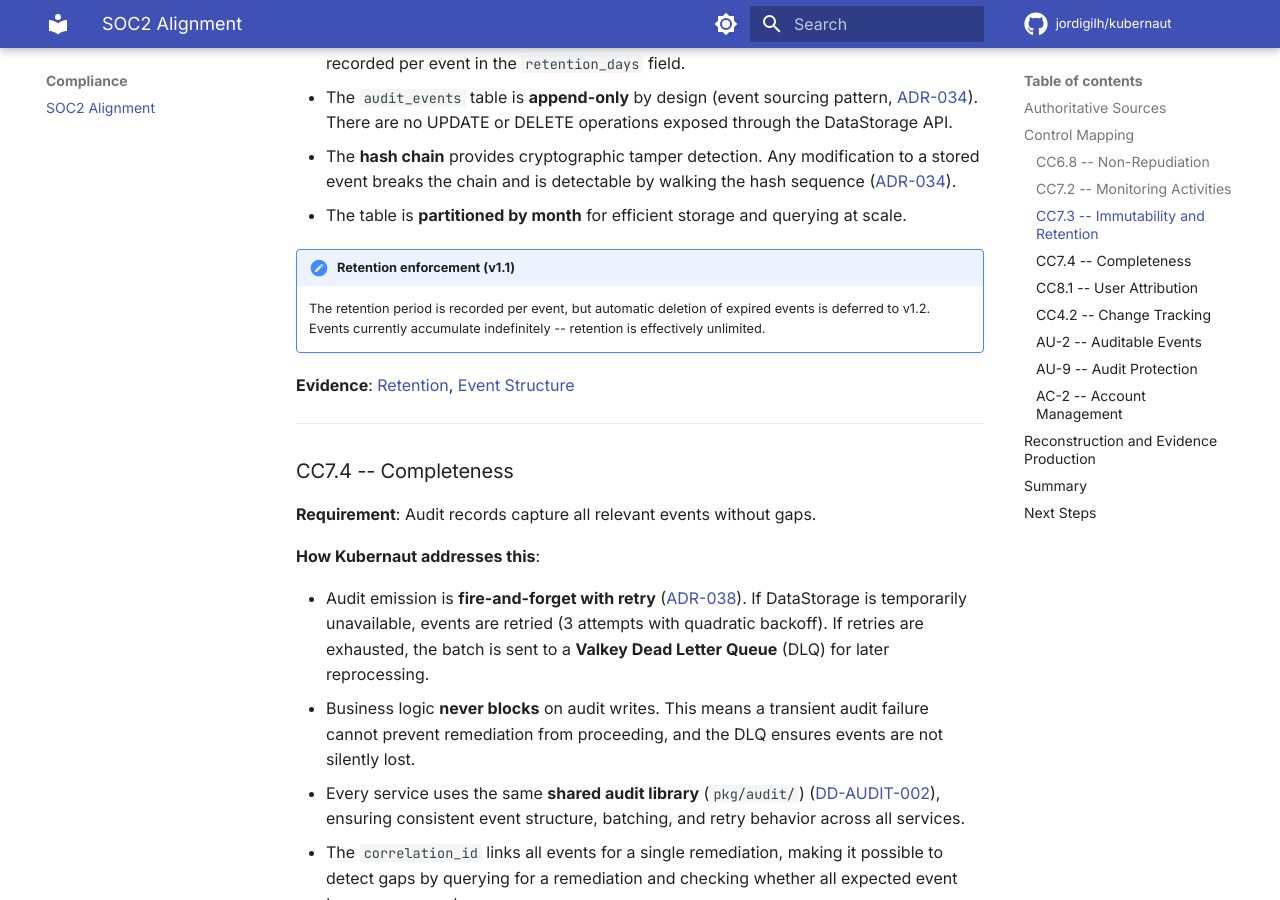
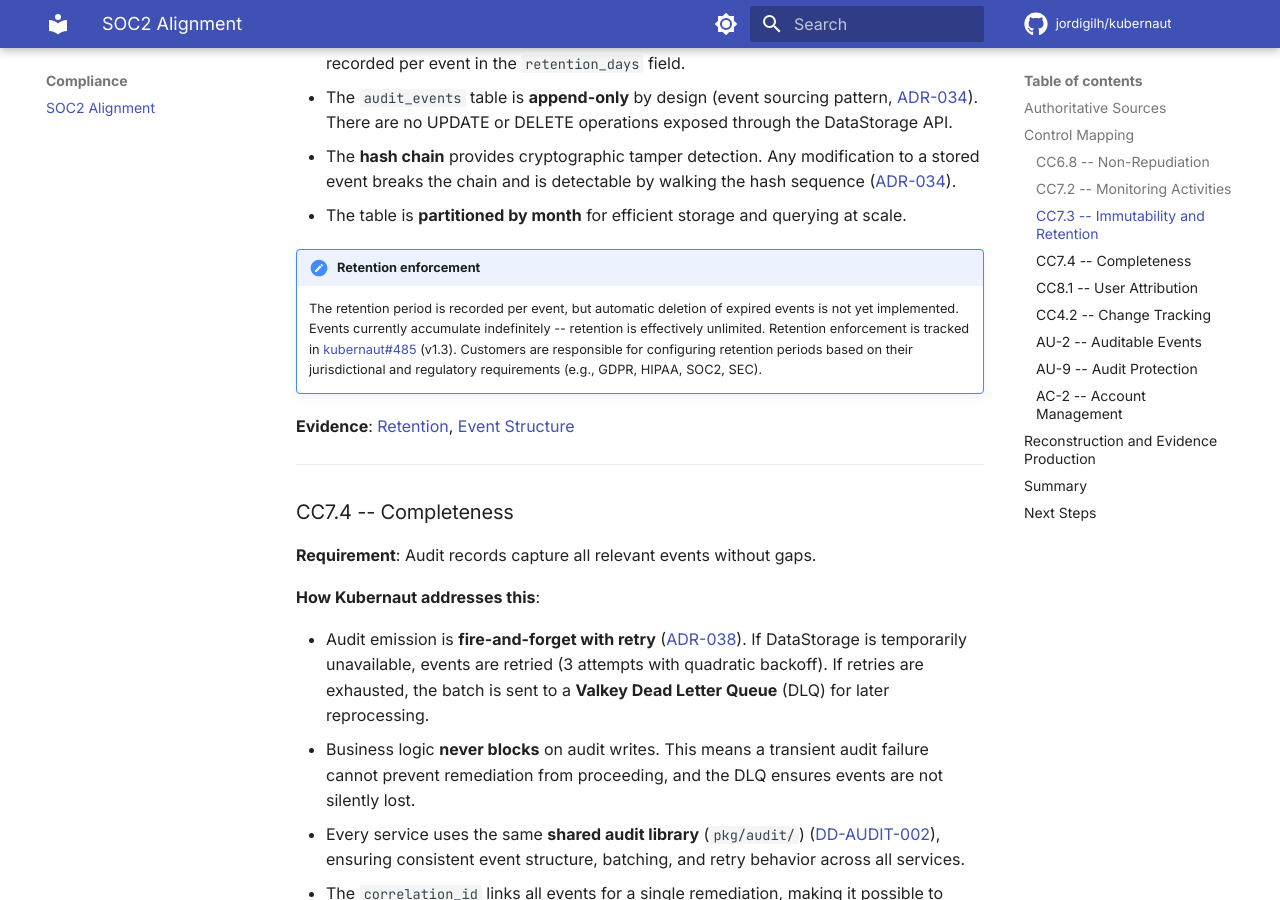
Before and after one commit to jordigilh/kubernaut-docs, an MkDocs documentation site: the page built from docs/user-guide/compliance.md, in a window 1280 px wide and 900 px high, scrolled down 2611 px. Built offline with MkDocs 1.6.1 and Material for MkDocs 9.7.7, drawn with Linux system fonts in a browser that asks for light colours; comment, search, counter and statistics services are not loaded; the version menu is left out.

Commit message:
docs: update retention enforcement references from v1.2 to v1.3
Automatic deletion of expired audit events will not ship in v1.2.
Replace "deferred to v1.2" with a reference to kubernaut#485
(milestone: v1.3) in three docs pages. Add note that customers are
responsible for configuring retention policies based on their
jurisdictional and regulatory requirements.

Ref: https://github.com/jordigilh/kubernaut/issues/485
Made-with: Cursor

```diff
--- a/docs/user-guide/compliance.md
+++ b/docs/user-guide/compliance.md
@@ -67,8 +67,8 @@ The control mapping on this page is derived from the following internal design d
 - The **hash chain** provides cryptographic tamper detection. Any modification to a stored event breaks the chain and is detectable by walking the hash sequence ([ADR-034]).
 - The table is **partitioned by month** for efficient storage and querying at scale.
 
-!!! note "Retention enforcement (v1.1)"
-    The retention period is recorded per event, but automatic deletion of expired events is deferred to v1.2. Events currently accumulate indefinitely -- retention is effectively unlimited.
+!!! note "Retention enforcement"
+    The retention period is recorded per event, but automatic deletion of expired events is not yet implemented. Events currently accumulate indefinitely -- retention is effectively unlimited. Retention enforcement is tracked in [kubernaut#485](https://github.com/jordigilh/kubernaut/issues/485) (v1.3). Customers are responsible for configuring retention periods based on their jurisdictional and regulatory requirements (e.g., GDPR, HIPAA, SOC2, SEC).
 
 **Evidence**: [Retention](audit-and-observability.md#retention), [Event Structure](../architecture/audit-pipeline.md#event-structure)
 
```
Also changed, not shown: docs/user-guide/audit-and-observability.md (+1 -1 lines), docs/user-guide/data-lifecycle.md (+1 -1 lines).
